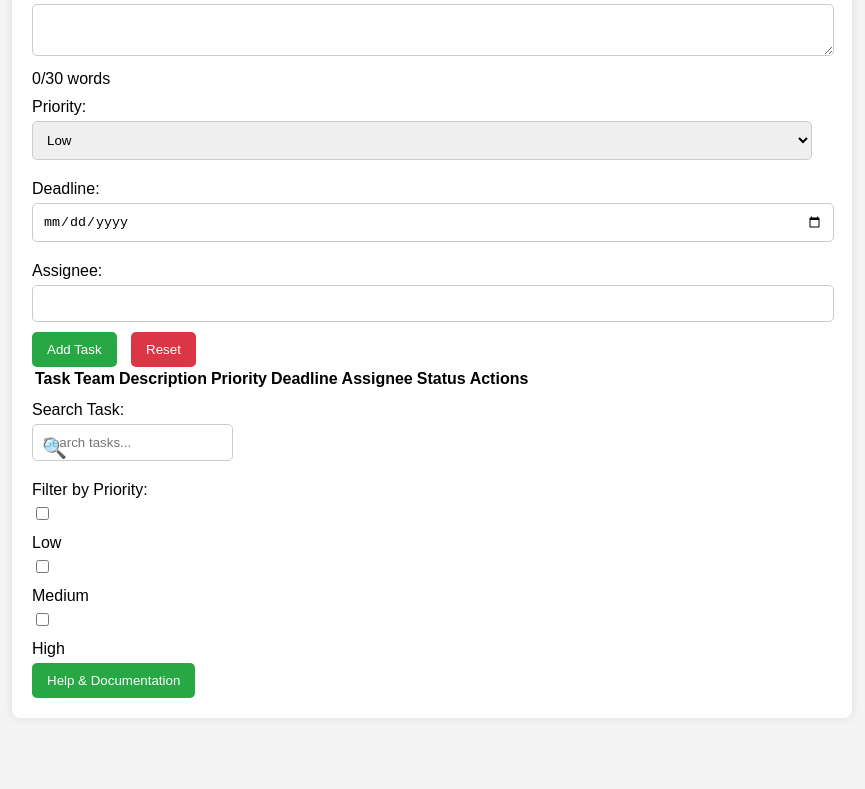
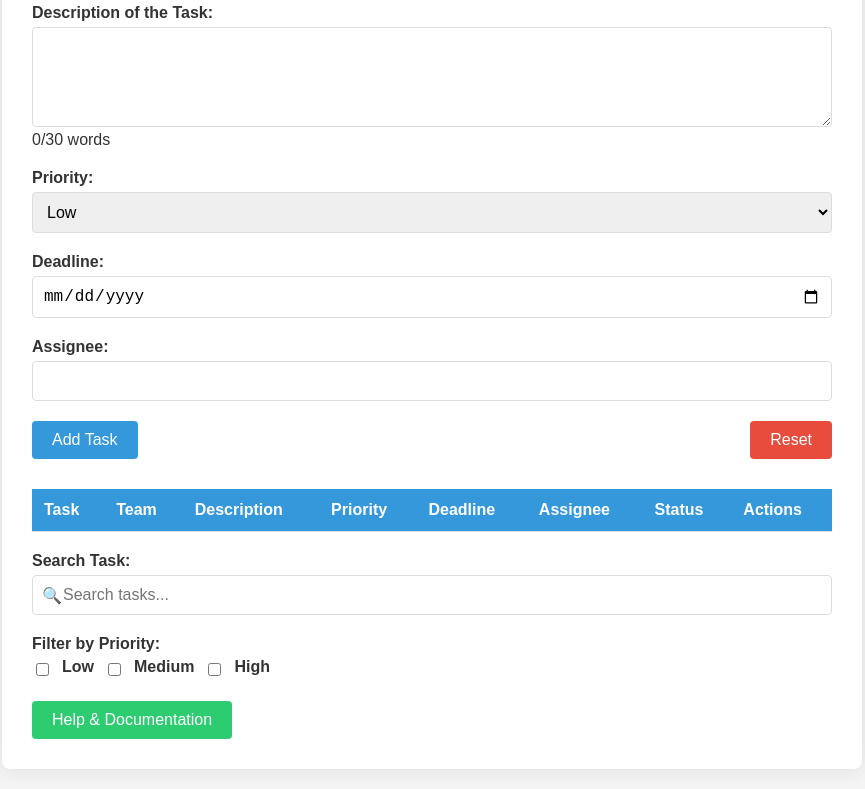
Before and after one commit to nehaha111/swe632v2, a plain HTML site: page index.html in a window 1280 px wide. Shown: the part 301-1090 px from the top of the page, without its empty margins (208-1073 px from the left). Before the commit the page ends 1039 px from the top, so only its background shows below. Drawn offline with Linux system fonts and the light colour scheme; files that its build step writes are made by us from their sources; a script that the page names is missing.

Commit message:
Update styles.css

```diff
--- a/styles.css
+++ b/styles.css
@@ -1,56 +1,111 @@
 body {
-    font-family: Arial, sans-serif;
+    font-family: 'Arial', sans-serif;
     background-color: #f4f4f4;
     margin: 0;
     padding: 20px;
+    color: #333;
 }
 
 .container {
     background: white;
-    padding: 20px;
+    padding: 30px;
     border-radius: 8px;
-    box-shadow: 0 0 10px rgba(0, 0, 0, 0.1);
+    box-shadow: 0 0 20px rgba(0, 0, 0, 0.1);
     max-width: 800px;
     margin: auto;
 }
 
 h1 {
     text-align: center;
+    color: #2c3e50;
+    margin-bottom: 30px;
+}
+
+.form-group {
+    margin-bottom: 20px;
 }
 
 label {
     display: block;
-    margin: 10px 0 5px;
+    margin-bottom: 5px;
+    font-weight: bold;
 }
 
 input[type="text"],
 input[type="date"],
 textarea,
 select {
-    width: calc(100% - 20px);
+    width: 100%;
     padding: 10px;
-    border: 1px solid #ccc;
-    border-radius: 5px;
-    margin-bottom: 10px;
+    border: 1px solid #ddd;
+    border-radius: 4px;
+    box-sizing: border-box;
+    font-size: 16px;
+}
+
+textarea {
+    height: 100px;
+    resize: vertical;
+}
+
+.form-actions {
+    display: flex;
+    justify-content: space-between;
+    margin-top: 20px;
 }
 
 button {
-    padding: 10px 15px;
-    background-color: #28a745;
-    color: white;
+    padding: 10px 20px;
     border: none;
-    border-radius: 5px;
+    border-radius: 4px;
     cursor: pointer;
-    margin-right: 10px;
+    font-size: 16px;
+    transition: background-color 0.3s;
 }
 
-button#resetButton {
-    background-color: #dc3545; /* Red for reset */
+#addButton {
+    background-color: #3498db;
+    color: white;
+}
+
+#resetButton {
+    background-color: #e74c3c;
+    color: white;
+}
+
+button:hover {
+    opacity: 0.9;
+}
+
+table {
+    width: 100%;
+    border-collapse: collapse;
+    margin-top: 30px;
+}
+
+th, td {
+    text-align: left;
+    padding: 12px;
+    border-bottom: 1px solid #ddd;
+}
+
+th {
+    background-color: #3498db;
+    color: white;
+}
+
+.search-section, .filter-section {
+    margin-top: 20px;
 }
 
 .search-container {
     position: relative;
     display: inline-block;
+    width: 100%;
+}
+
+#search {
+    padding-left: 30px;
 }
 
 .search-icon {
@@ -58,22 +113,41 @@ button#resetButton {
     top: 50%;
     left: 10px;
     transform: translateY(-50%);
-    font-size: 20px;
+    color: #777;
 }
 
-#messagePopup {
+#priorityFilter {
+    display: flex;
+    gap: 10px;
+}
+
+#helpButton {
+    display: block;
+    margin-top: 20px;
+    background-color: #2ecc71;
+    color: white;
+}
+
+.message-popup {
     position: fixed;
-    top: 20%;
+    top: 20px;
     left: 50%;
-    transform: translate(-50%, -50%);
-    background: #28a745;
+    transform: translateX(-50%);
+    background-color: #2ecc71;
     color: white;
-    padding: 15px;
-    border-radius: 5px;
-    display: none; /* Hidden by default */
+    padding: 15px 30px;
+    border-radius: 4px;
+    box-shadow: 0 4px 6px rgba(0, 0, 0, 0.1);
     z-index: 1000;
+    display: none;
 }
 
 .message-popup.show {
     display: block;
+    animation: fadeInOut 3s ease-in-out;
 }
+
+@keyframes fadeInOut {
+    0%, 100% { opacity: 0; }
+    10%, 90% { opacity: 1; }
+}
```
